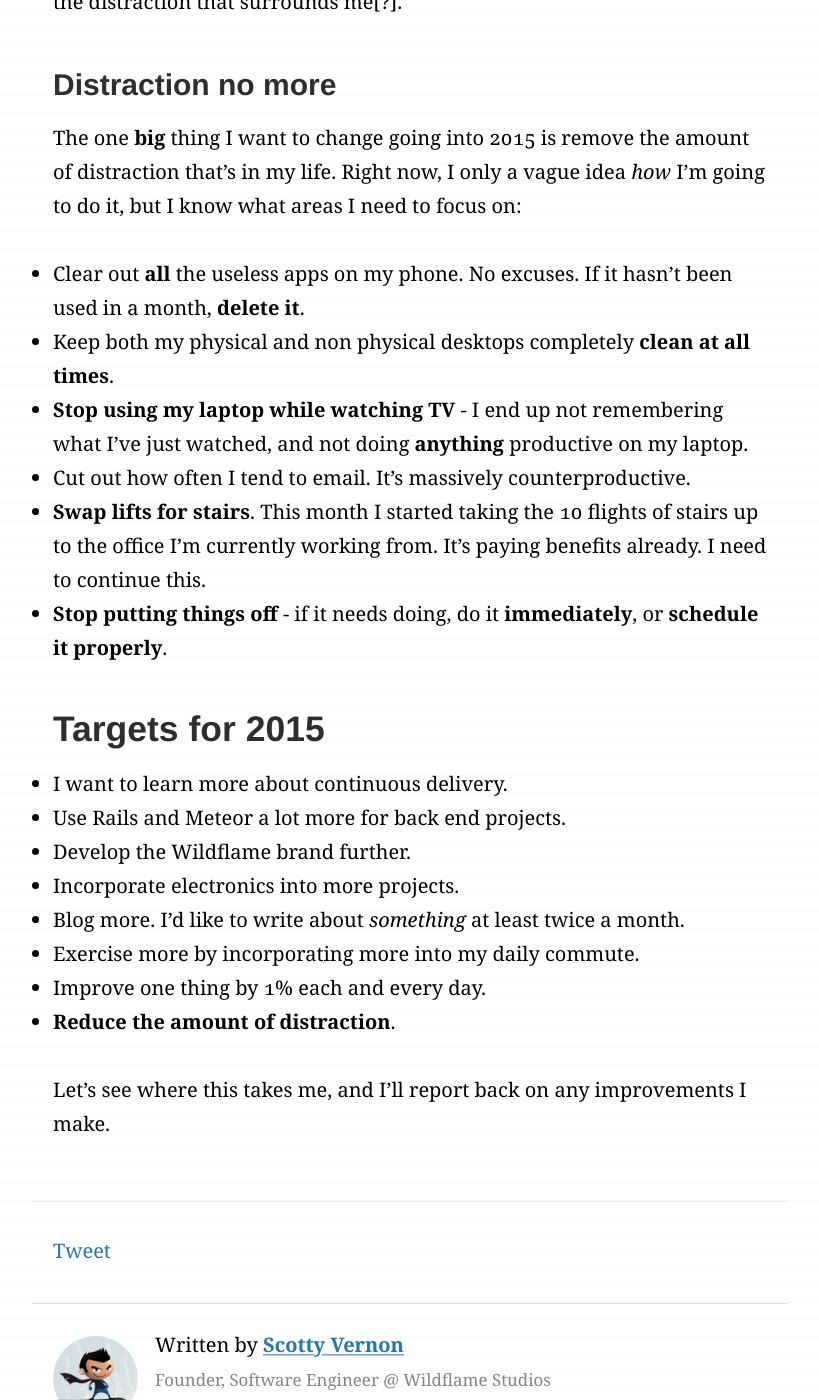
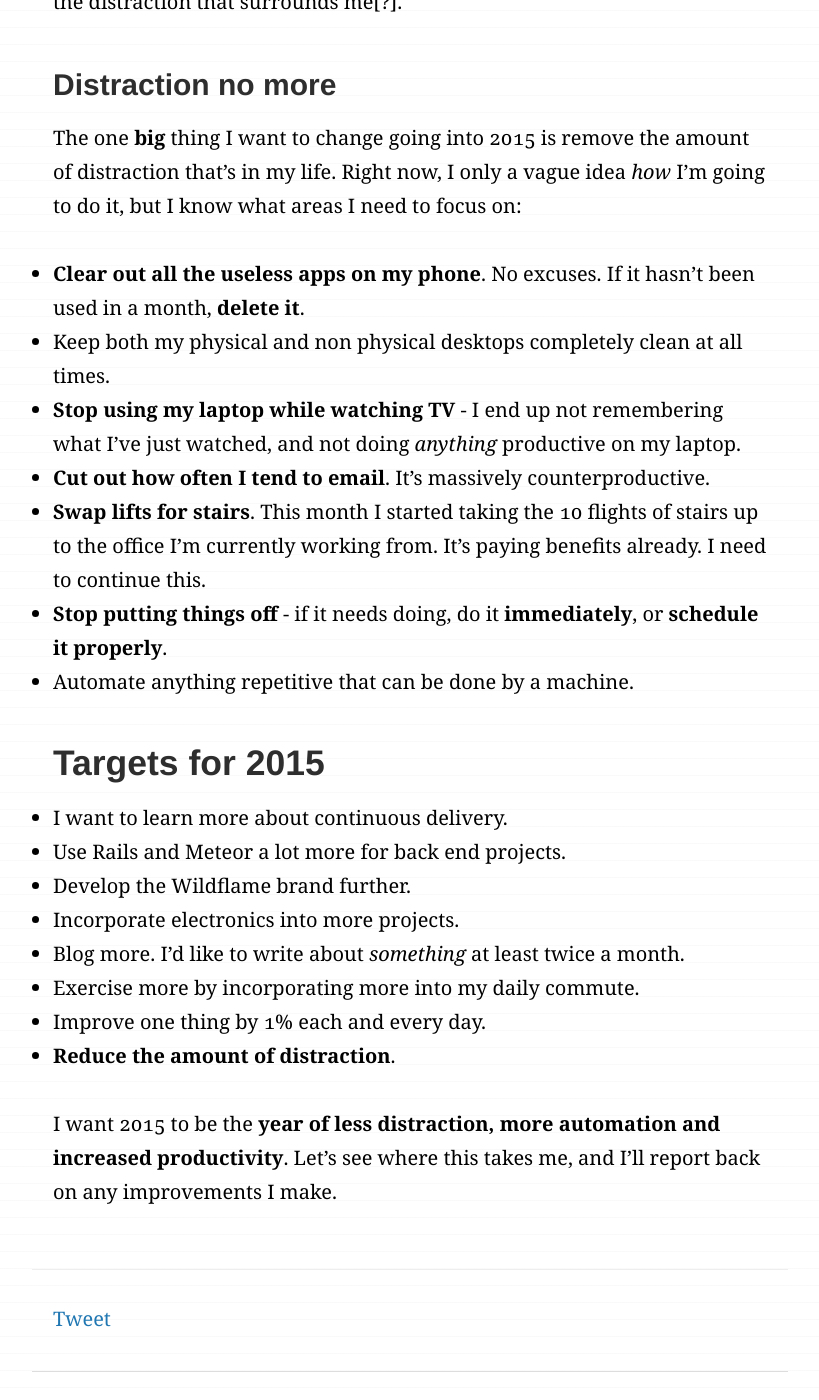
Before and after one commit to KingScooty/creativenightly.com, a Jekyll site: the page built from _posts/2014-12-30-Farewell-2014-hello-2015.md, in a window 1280 px wide and 1400 px high, scrolled down 925 px. Shown: the whole window, without its empty margins (230-1049 px from the left). Built offline with Jekyll 4.4.1, drawn with Linux system fonts in a browser that asks for light colours; comment, search, counter and statistics services are not loaded.

Commit message:
Type tweaks.

```diff
--- a/_posts/2014-12-30-Farewell-2014-hello-2015.md
+++ b/_posts/2014-12-30-Farewell-2014-hello-2015.md
@@ -31,12 +31,13 @@ Distraction is all around us. From cluttered desktops (*both physical and non ph
 
 The one **big** thing I want to change going into 2015 is remove the amount of distraction that's in my life. Right now, I only a vague idea *how* I'm going to do it, but I know what areas I need to focus on:
 
-- Clear out **all** the useless apps on my phone. No excuses. If it hasn't been used in a month, **delete it**.
-- Keep both my physical and non physical desktops completely **clean at all times**.
-- **Stop using my laptop while watching TV** - I end up not remembering what I've just watched, and not doing **anything** productive on my laptop.
-- Cut out how often I tend to email. It's massively counterproductive.
+- **Clear out all the useless apps on my phone**. No excuses. If it hasn't been used in a month, **delete it**.
+- Keep both my physical and non physical desktops completely clean at all times.
+- **Stop using my laptop while watching TV** - I end up not remembering what I've just watched, and not doing *anything* productive on my laptop.
+- **Cut out how often I tend to email**. It's massively counterproductive.
 - **Swap lifts for stairs**. This month I started taking the 10 flights of stairs up to the office I'm currently working from. It's paying benefits already. I need to continue this.
 - **Stop putting things off** - if it needs doing, do it **immediately**, or **schedule it properly**.
+- Automate anything repetitive that can be done by a machine.
 
 ##Targets for 2015
 
@@ -49,4 +50,4 @@ The one **big** thing I want to change going into 2015 is remove the amount of d
 - Improve one thing by 1% each and every day.
 - **Reduce the amount of distraction**.
 
-Let's see where this takes me, and I'll report back on any improvements I make.
+I want 2015 to be the **year of less distraction, more automation and increased productivity**. Let's see where this takes me, and I'll report back on any improvements I make.
```
